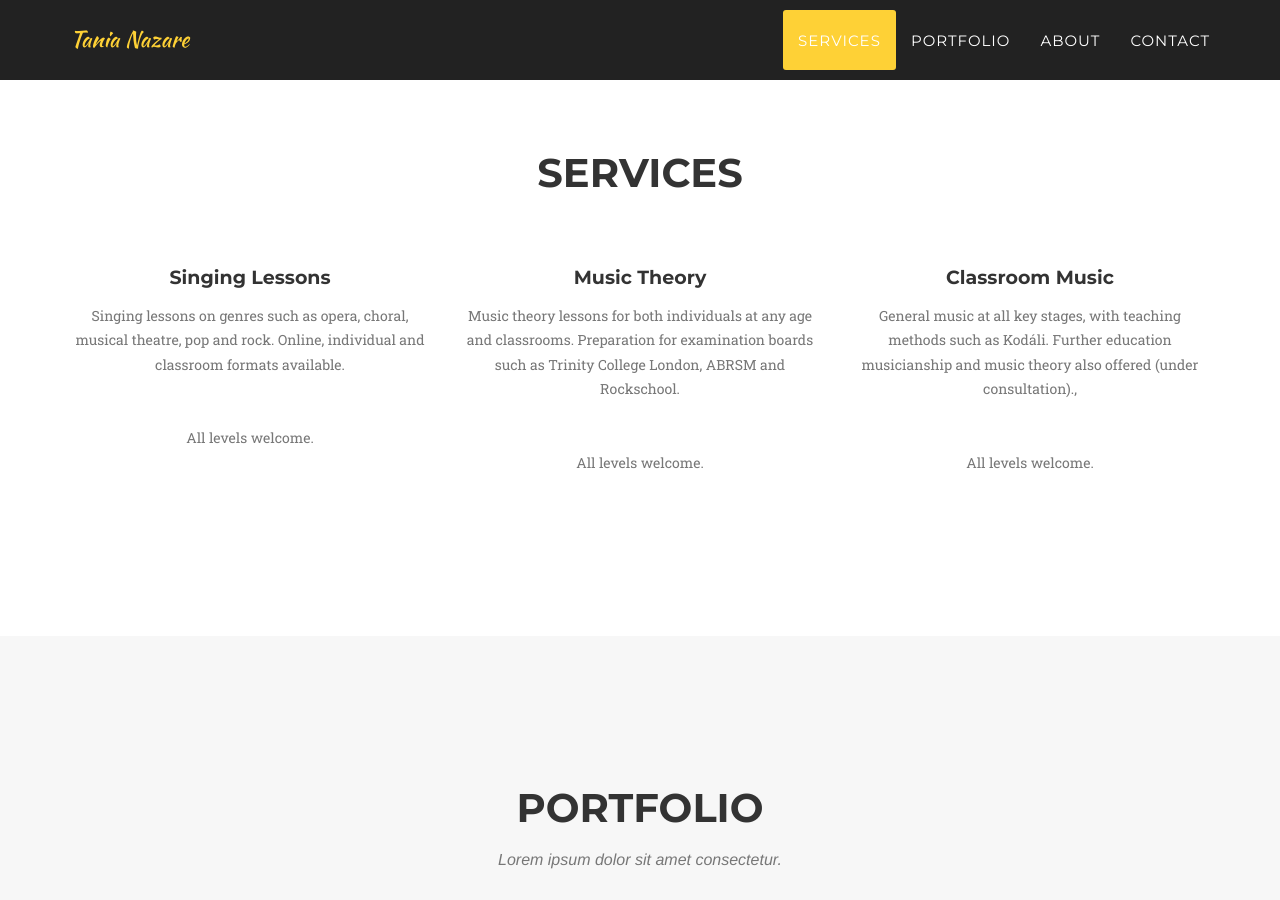
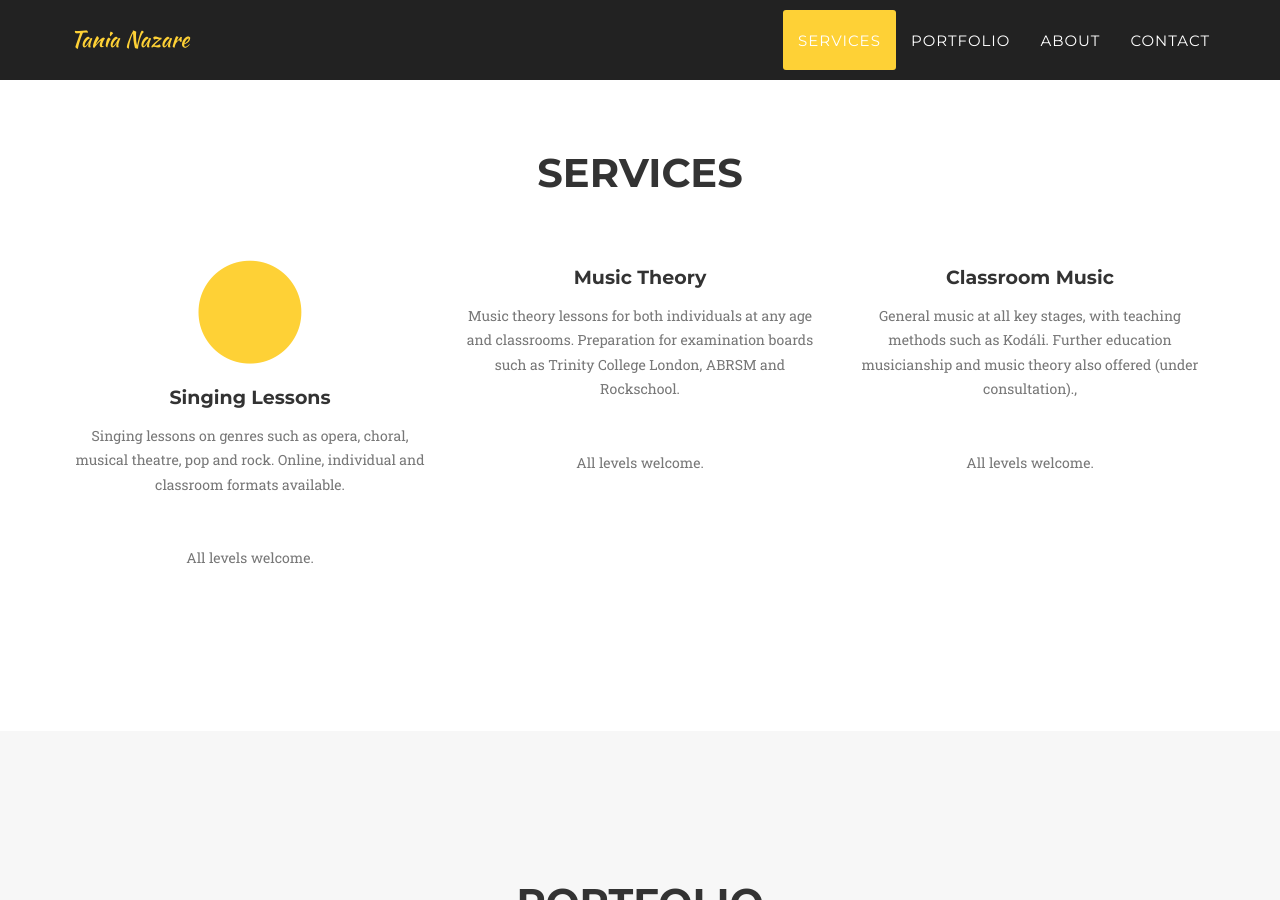
Before and after one commit to shopsoi/shopsoi.github.io, a Jekyll site: the page built from index.html, in a window 1280 px wide and 900 px high, scrolled down 689 px. Built offline with Jekyll 4.4.1, drawn with Linux system fonts in a browser that asks for light colours; some web fonts are replaced.

Commit message:
Update services.html

```diff
--- a/_includes/services.html
+++ b/_includes/services.html
@@ -10,10 +10,10 @@
             </div>
             <div class="row text-center">
                 <div class="col-md-4">
-                    <!--<span class="fa-stack fa-4x">-->
-                        <!--<i class="fa fa-circle fa-stack-2x text-primary"></i>-->
-                        <i class="fas fa-microphone-alt"></i>
-                    <!--</span>-->
+                    <span class="fa-stack fa-4x">
+                        <i class="fa fa-circle fa-stack-2x text-primary"></i>
+                        <!--<i class="fas fa-microphone-alt"></i>-->
+                    </span>
                     <h4 class="service-heading">Singing Lessons</h4>
                     <p class="text-muted">Singing lessons on genres such as opera, choral, musical theatre, pop and rock. Online, individual and classroom formats available.<br> </br><br>All levels welcome.</br></p>
                 </div>
```
